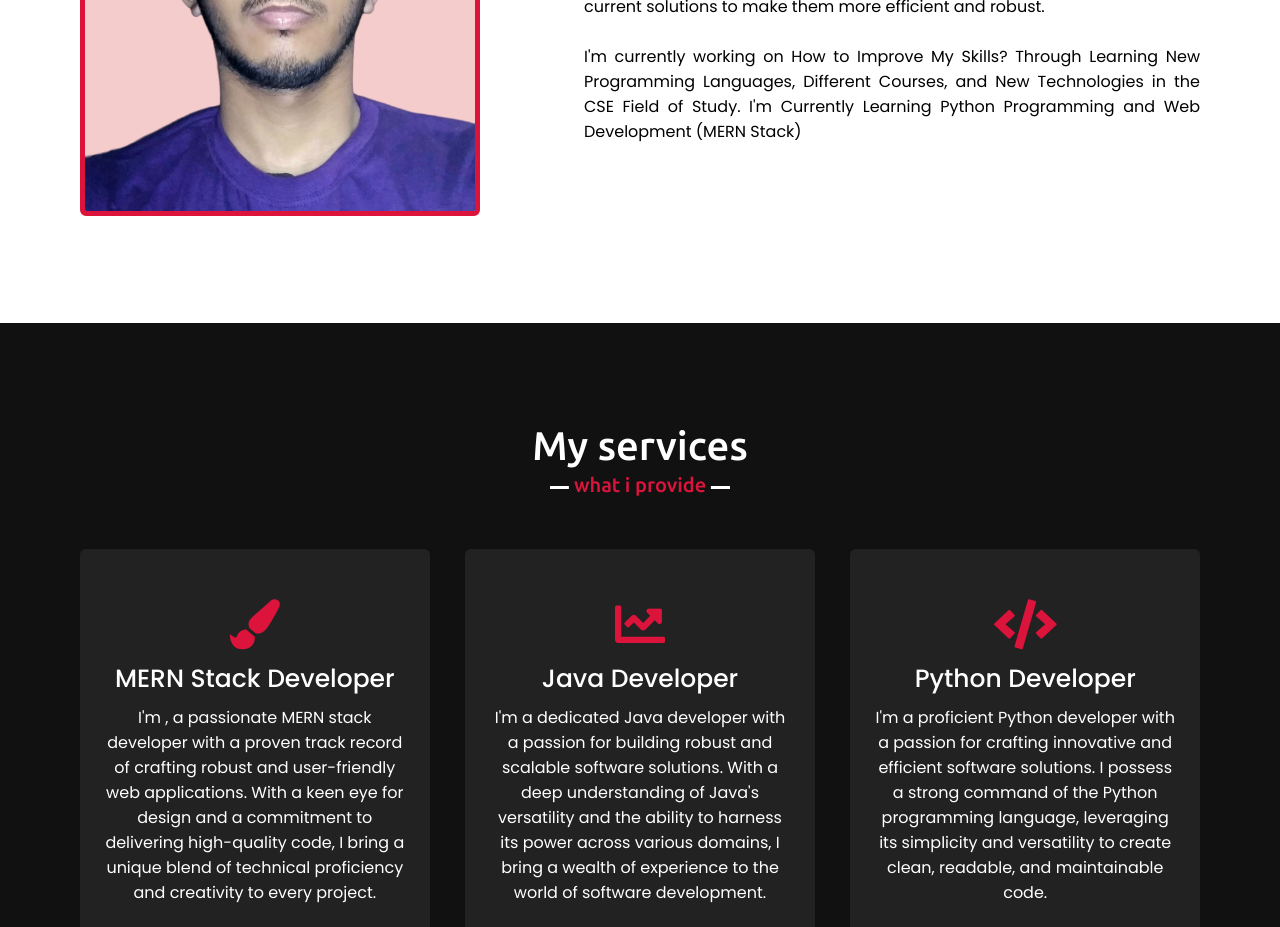
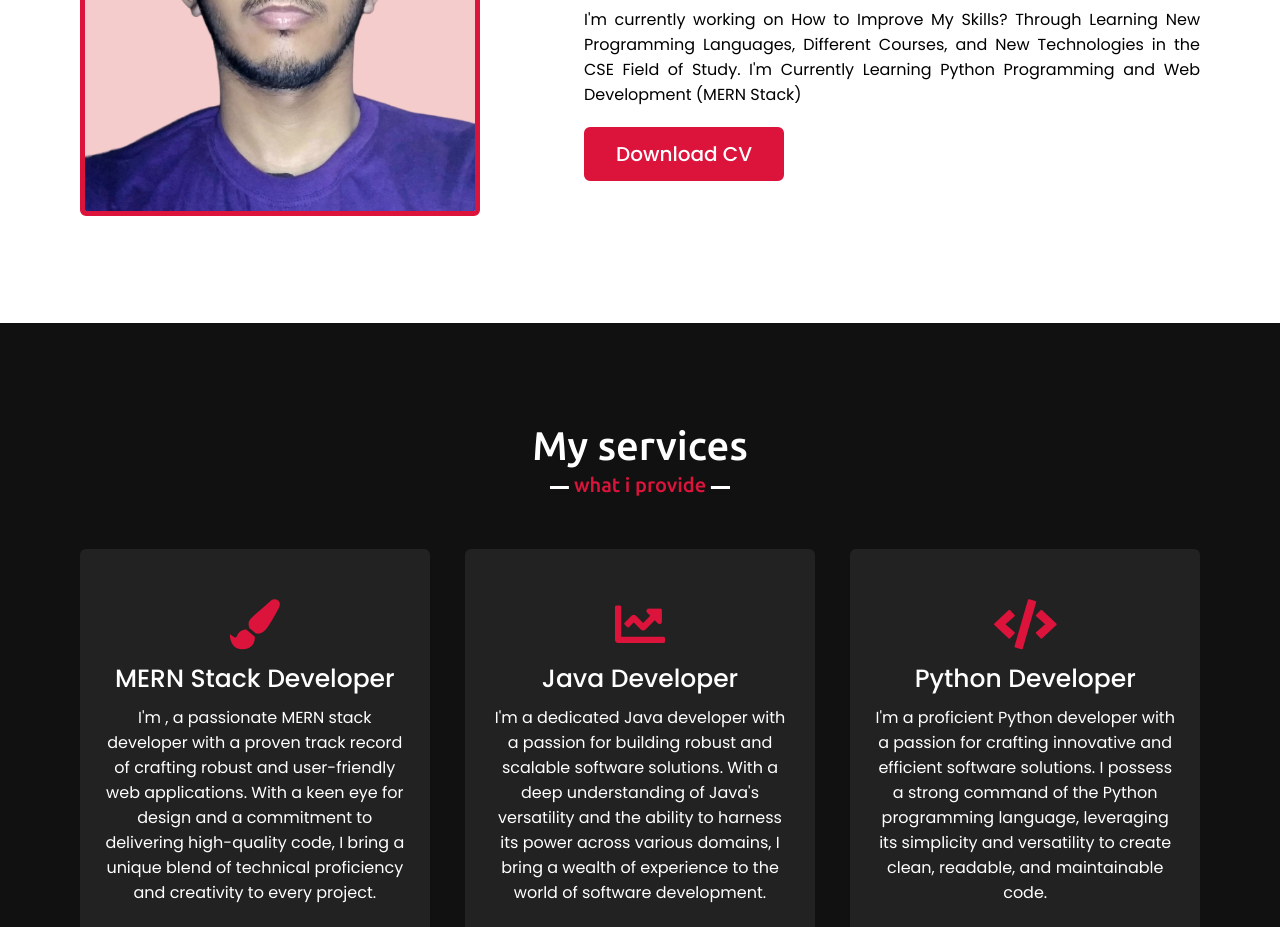
Before and after one commit to iam-priyanshu-sharma/Portfolio, a plain HTML site: page index.html in a window 1280 px wide. Shown: the part 1260-2187 px from the top of the page. Drawn offline with nearby package versions, Linux system fonts and the light colour scheme.

Commit message:
Update index.html

```diff
--- a/index.html
+++ b/index.html
@@ -81,7 +81,7 @@
 
                         I'm Currently Learning Python Programming and Web Development (MERN Stack)
                     </p>
-                   <!-- <a href="https://1drv.ms/w/s!Aka7YN-UVbKRmNBOtYAinCuajHqMJQ?e=nRKoPg" target="_blank">Download CV</a> -->
+                   <a href="https://1drv.ms/w/s!Aka7YN-UVbKRmNBOtYAinCuajHqMJQ?e=nRKoPg" target="_blank">Download CV</a>
                 </div>
             </div>
         </div>
```
